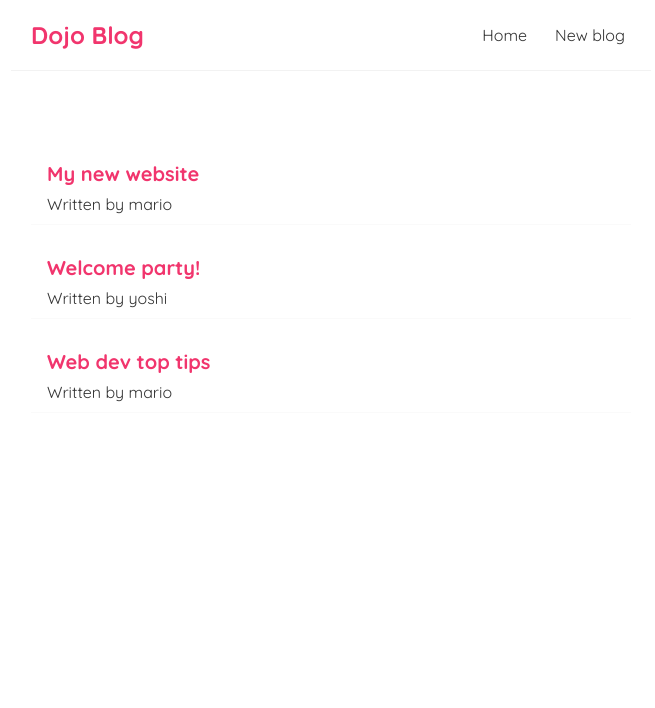
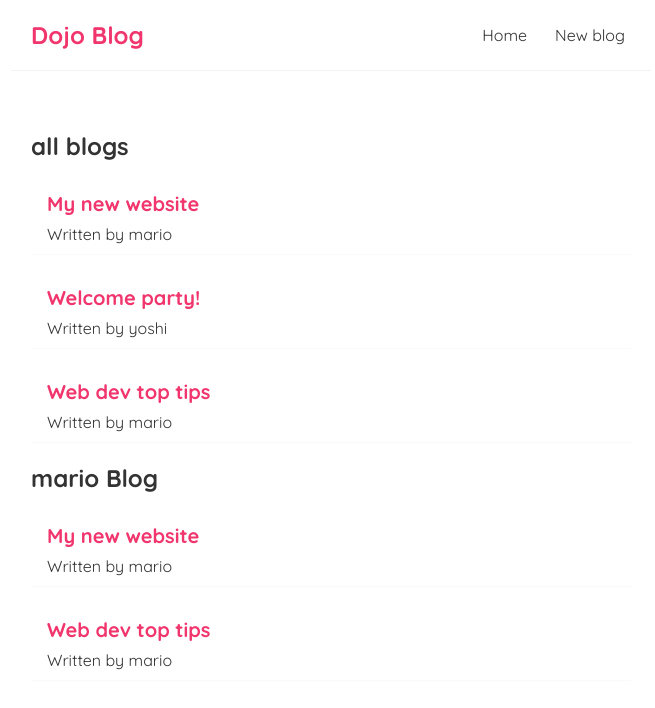
Before and after one commit to Kaweesha-mr/React, a React (Create React App) app in the folder dojo-blog/: page / in a window 1280 px wide. Shown: the top 708 px of the page, without its empty margins (309-964 px from the left). Built offline with nearby package versions, Linux system fonts and the light colour scheme.

Commit message:
reusing components with props

```diff
--- a/dojo-blog/src/BlogList.js
+++ b/dojo-blog/src/BlogList.js
@@ -1,15 +1,19 @@
-const BlogList = (props) => {
-
-    const blog = props.blog;
+const BlogList = ({blog,title}) => {
 
     return (
-        blog.map((blog) => (
+
+        <div className="blog-list">
+
+            <h2>{title}</h2>
+        {blog.map((blog) => (
             <div className="blog-preview" key={blog.id}>
                 <h2>{blog.title}</h2>
                 <p>Written by {blog.author}</p>
             </div>
-            ))
+            ))}
+        </div>
     );
+
 }
 
 export default BlogList;
--- a/dojo-blog/src/home.js
+++ b/dojo-blog/src/home.js
@@ -33,7 +33,9 @@ const Home = () => {
 
             {/* this can pass values from parent to child parent is home and child is bloglist */}
             {/* this is promps */}
-            <BlogList blog = {blog} />
+            <BlogList blog = {blog} title = "all blogs" />
+
+            <BlogList  blog = {blog.filter((blog) => blog.author === 'mario' )} title="mario Blog"/>
 
         </div>
 
```
